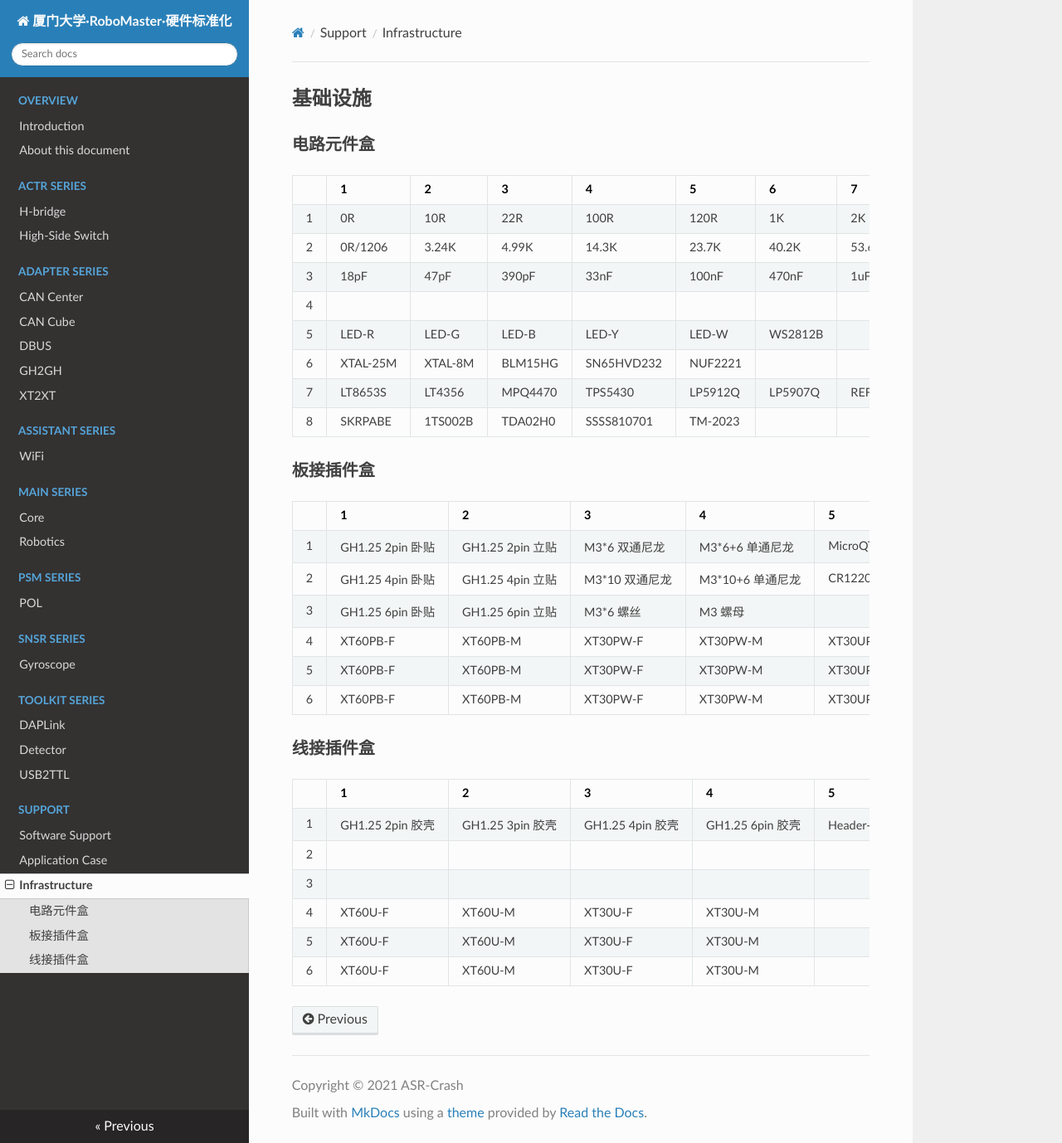
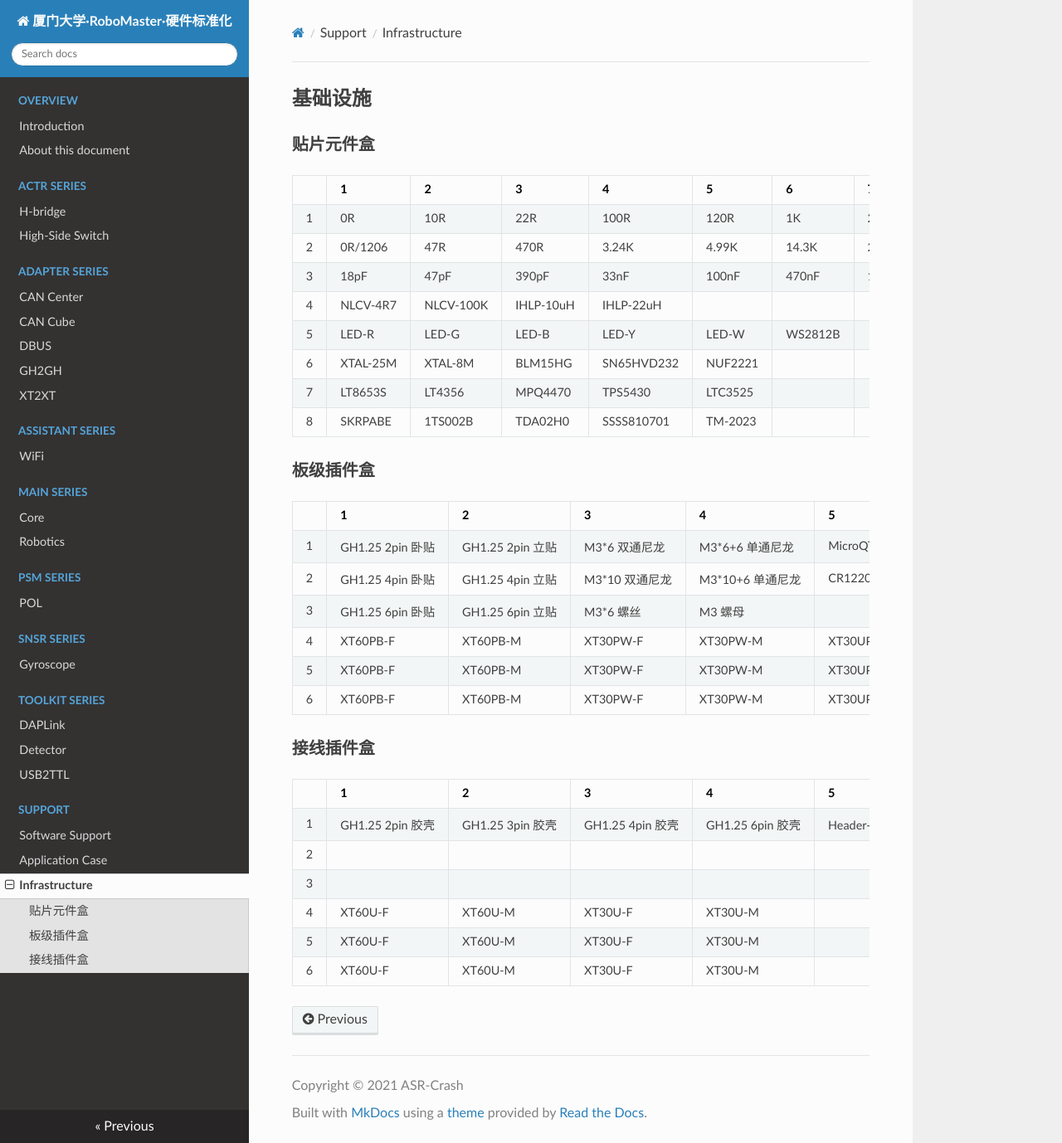
Before and after one commit to ASR-Crash/XMU-RM-HWSD-UM, an MkDocs documentation site: the page built from docs/Infrastructure.md, in a window 1280 px wide and 1378 px high. Shown: the whole window at 83% size. Built offline with MkDocs 1.6.1, drawn with Linux system fonts in a browser that asks for light colours; nearby versions of some CDN libraries.

Commit message:
20211203 18:30

```diff
--- a/docs/Infrastructure.md
+++ b/docs/Infrastructure.md
@@ -1,19 +1,19 @@
 ## 基础设施
 
-### 电路元件盒
+### 贴片元件盒
 
-|      | 1        | 2       | 3       | 4          | 5       | 6       | 7       | 72      | 8         | 9         | 10       | 11        | 12             | 13            | 14            | 15            | 16   |
-| ---- | -------- | ------- | ------- | ---------- | ------- | ------- | ------- | ------- | --------- | --------- | -------- | --------- | -------------- | ------------- | ------------- | ------------- | ---- |
-| 1    | 0R       | 10R     | 22R     | 100R       | 120R    | 1K      | 2K      |         | 3K        | 4.7K      | 5.1K     | 10K       | 20K            | 24K           | 30K           | 51K           |      |
-| 2    | 0R/1206  | 3.24K   | 4.99K   | 14.3K      | 23.7K   | 40.2K   | 53.6K   |         | 63.4K     | 100K      | 120K     | 124K      | 499K           | 845K          |               |               |      |
-| 3    | 18pF     | 47pF    | 390pF   | 33nF       | 100nF   | 470nF   | 1uF     |         | 2.2uF     | 4.7uF     | 10uF     | 22uF      | 4.7uF/1206/50V | 10uF/1206/25V | 10uF/1210/50V | 22uF/1210/25V |      |
-| 4    |          |         |         |            |         |         |         |         |           |           |          |           |                |               |               |               |      |
-| 5    | LED-R    | LED-G   | LED-B   | LED-Y      | LED-W   | WS2812B |         |         | 1N4148    | DFLS160Q  | SBR3U40  | SS8P6C    | S8050          | BSC098N10NS5  | TPSMB30CA     | TPSMB68A      |      |
-| 6    | XTAL-25M | XTAL-8M | BLM15HG | SN65HVD232 | NUF2221 |         |         |         | ASMD1206  | CH340N    | CH340K   | DRV8871   | W25Q128        | AT24C256      | TLV7011DCKR   |               |      |
-| 7    | LT8653S  | LT4356  | MPQ4470 | TPS5430    | LP5912Q | LP5907Q | REF3012 | LTC3525 | IHLP-10uH | IHLP-22uH | NLCV-4R7 | NLCV-100K |                |               |               |               |      |
-| 8    | SKRPABE  | 1TS002B | TDA02H0 | SSSS810701 | TM-2023 |         |         |         | TS5A3159  | TPS4H160A | TPS22917 |           |                |               |               |               |      |
+|      | 1        | 2         | 3         | 4          | 5       | 6       | 7     | 8        | 9         | 10       | 11          | 12             | 13            | 14            | 15            | 16   |
+| ---- | -------- | --------- | --------- | ---------- | ------- | ------- | ----- | -------- | --------- | -------- | ----------- | -------------- | ------------- | ------------- | ------------- | ---- |
+| 1    | 0R       | 10R       | 22R       | 100R       | 120R    | 1K      | 2K    | 3K       | 4.7K      | 5.1K     | 10K         | 20K            | 24K           | 30K           | 51K           | 100K |
+| 2    | 0R/1206  | 47R       | 470R      | 3.24K      | 4.99K   | 14.3K   | 23.7K | 40.2K    | 53.6K     | 63.4K    | 120K        | 124K           | 499K          | 845K          |               |      |
+| 3    | 18pF     | 47pF      | 390pF     | 33nF       | 100nF   | 470nF   | 1uF   | 2.2uF    | 4.7uF     | 10uF     | 22uF        | 4.7uF/1206/50V | 10uF/1206/25V | 10uF/1210/50V | 22uF/1210/25V |      |
+| 4    | NLCV-4R7 | NLCV-100K | IHLP-10uH | IHLP-22uH  |         |         |       |          |           |          |             |                |               |               |               |      |
+| 5    | LED-R    | LED-G     | LED-B     | LED-Y      | LED-W   | WS2812B |       | 1N4148   | DFLS160Q  | SBR3U40  | SS8P6C      | S8050          | BSC098N10NS5  | TPSMB30CA     | TPSMB68A      |      |
+| 6    | XTAL-25M | XTAL-8M   | BLM15HG   | SN65HVD232 | NUF2221 |         |       | ASMD1206 | CH340N    | CH340K   | TLV7011DCKR | W25Q128        | AT24C256      |               |               |      |
+| 7    | LT8653S  | LT4356    | MPQ4470   | TPS5430    | LTC3525 |         |       | LP5912Q  | LP5907Q   | REF3012  |             |                |               |               |               |      |
+| 8    | SKRPABE  | 1TS002B   | TDA02H0   | SSSS810701 | TM-2023 |         |       | TS5A3159 | TPS4H160A | TPS22917 | TPS22948    | DRV8871        |               |               |               |      |
 
-### 板接插件盒
+### 板级插件盒
 
 |      | 1                | 2                | 3              | 4                | 5          | 6           |
 | ---- | ---------------- | ---------------- | -------------- | ---------------- | ---------- | ----------- |
@@ -24,7 +24,7 @@
 | 5    | XT60PB-F         | XT60PB-M         | XT30PW-F       | XT30PW-M         | XT30UPB-F  | XT30UPB-M   |
 | 6    | XT60PB-F         | XT60PB-M         | XT30PW-F       | XT30PW-M         | XT30UPB-F  | XT30UPB-M   |
 
-### 线接插件盒
+### 接线插件盒
 
 |      | 1                | 2                | 3                | 4                | 5              | 6              |
 | ---- | ---------------- | ---------------- | ---------------- | ---------------- | -------------- | -------------- |
```
